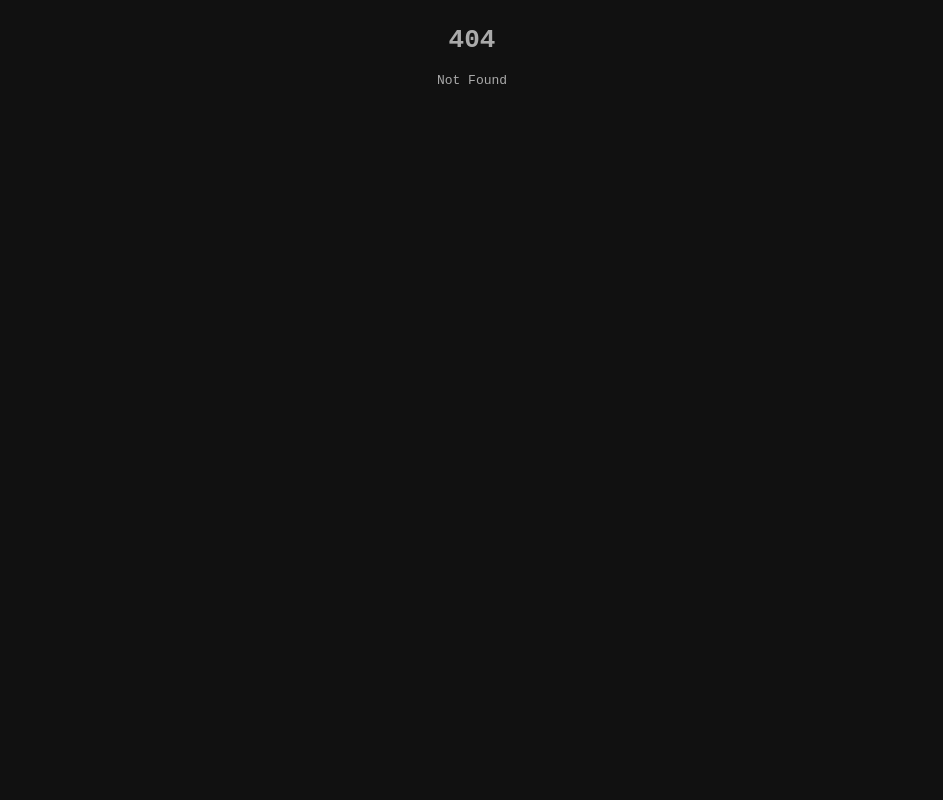
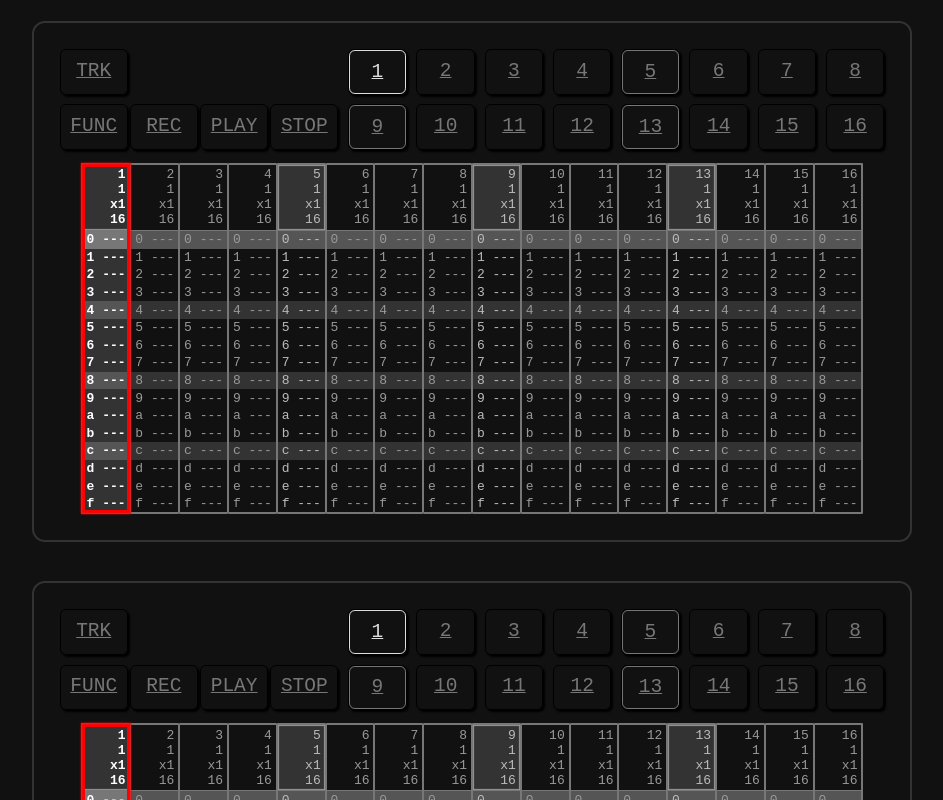
Before and after one commit to pluvial/ztrkr, a SvelteKit app: page /multiple in a window 1280 px wide. Before the commit this address had no page. Shown: the top 800 px of the page, without its empty margins (168-1111 px from the left). Built offline with nearby package versions, Linux system fonts and the light colour scheme.

Commit message:
Add route with multiple trackers

```diff
--- /dev/null
+++ b/src/routes/multiple/+page.svelte
@@ -0,0 +1,23 @@
+<script lang="ts">
+	import Ztrkr from '$lib/Ztrkr.svelte';
+	import * as state from '$lib/state';
+	import * as storage from '$lib/storage';
+
+	let disk = storage.get() ?? state.defaultDisk();
+
+	$: storage.set(disk);
+</script>
+
+<div>
+	<Ztrkr bind:disk on:storage-clear={storage.clear} />
+	<Ztrkr bind:disk on:storage-clear={storage.clear} />
+	<Ztrkr bind:disk on:storage-clear={storage.clear} />
+</div>
+
+<style>
+	div {
+		display: flex;
+		flex-direction: column;
+		gap: 2em;
+	}
+</style>
```
